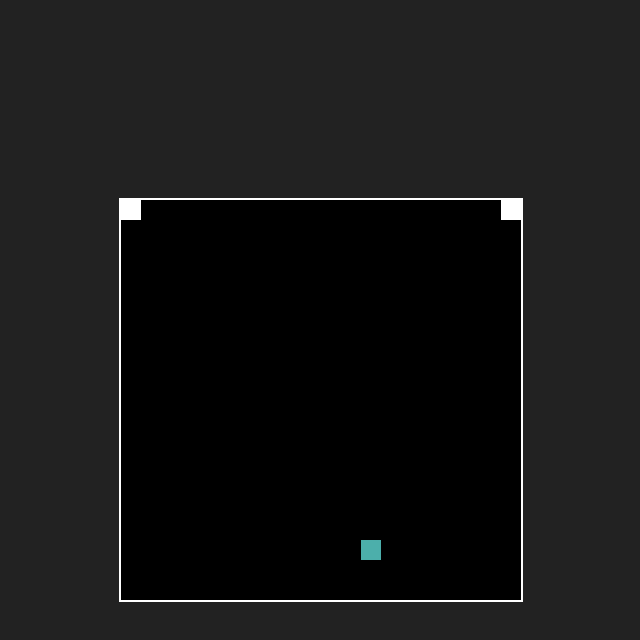
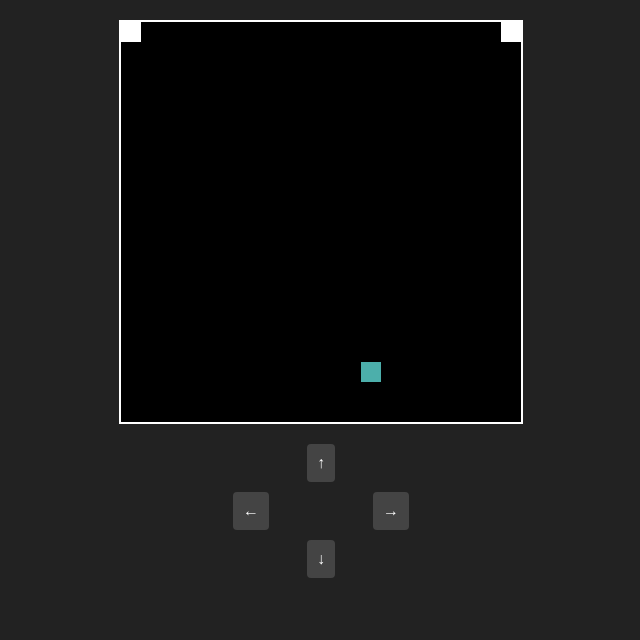
Before and after one commit to Dhea015/Game-for-Iyaah, a plain HTML site: page snake.html in a window 1280 px wide. Shown: the whole page, without its empty margins (319-959 px from the left). Drawn offline with Linux system fonts and the light colour scheme.

Commit message:
Update snake.html

```diff
--- a/snake.html
+++ b/snake.html
@@ -5,26 +5,64 @@
   <meta name="viewport" content="width=device-width, initial-scale=1.0" />
   <title>Snake Game - Score: 0</title>
   <style>
-    /* Basic reset and centering */
     body {
       margin: 0;
       display: flex;
-      justify-content: center;
+      flex-direction: column;
       align-items: center;
-      height: 100vh;
       background: #222;
       font-family: sans-serif;
       color: #fff;
     }
-    /* Canvas styling */
     canvas {
       background: #000;
       border: 2px solid #fff;
+      margin-top: 20px;
+    }
+    /* Style for on-screen control buttons */
+    #controls {
+      margin-top: 20px;
+      display: grid;
+      grid-template-columns: repeat(3, 60px);
+      grid-gap: 10px;
+      justify-items: center;
+    }
+    #controls button {
+      padding: 10px;
+      background: #444;
+      color: #fff;
+      border: none;
+      cursor: pointer;
+      font-size: 16px;
+      border-radius: 4px;
+    }
+    /* Center the Up button */
+    #up {
+      grid-column: 2;
+    }
+    /* Place the Left, Right, and Down buttons */
+    #left {
+      grid-column: 1;
+    }
+    #right {
+      grid-column: 3;
+    }
+    #down {
+      grid-column: 2;
     }
   </style>
 </head>
 <body>
   <canvas id="game" width="400" height="400"></canvas>
+
+  <!-- On-screen control buttons -->
+  <div id="controls">
+    <button id="up" onclick="snake.changeDirection('Up')">↑</button>
+    <button id="left" onclick="snake.changeDirection('Left')">←</button>
+    <button id="right" onclick="snake.changeDirection('Right')">→</button>
+    <button id="down" onclick="snake.changeDirection('Down')">↓</button>
+  </div>
+
   <script>
     const canvas = document.getElementById('game');
     const ctx = canvas.getContext('2d');
```
